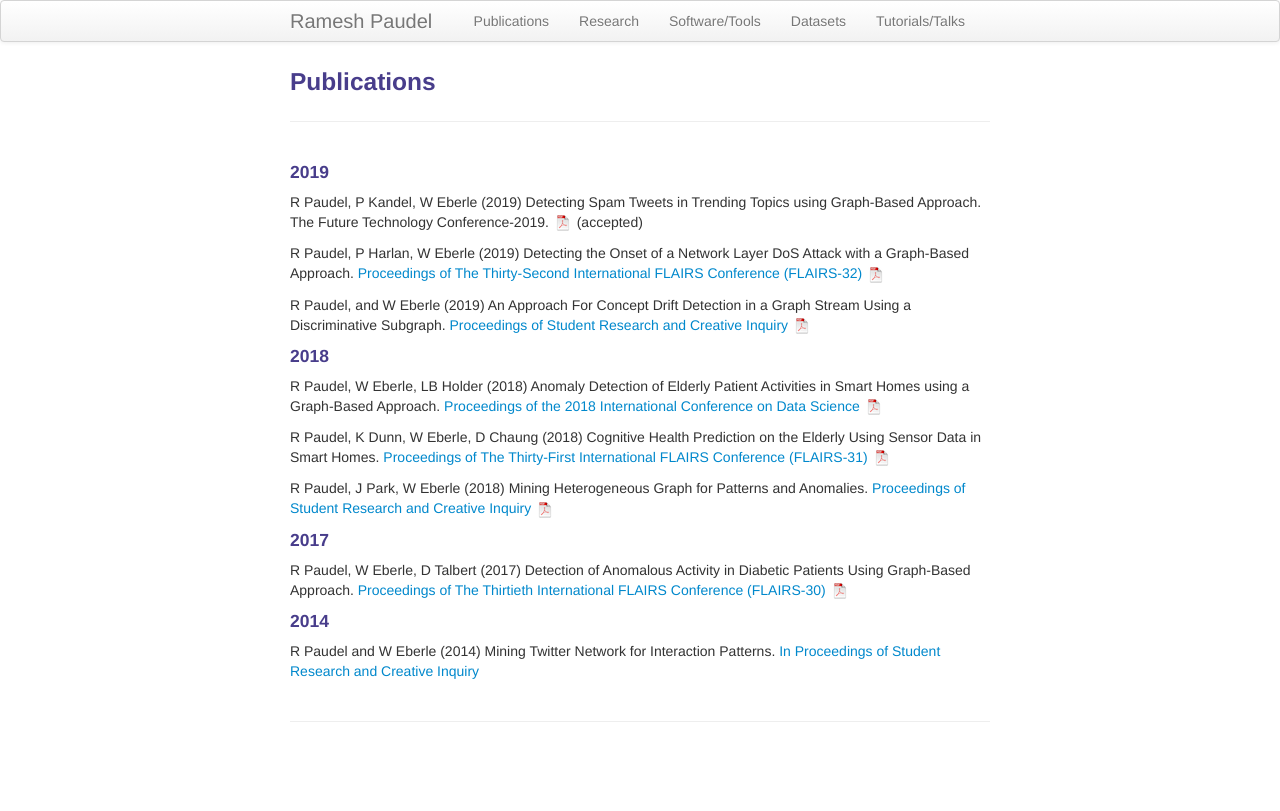
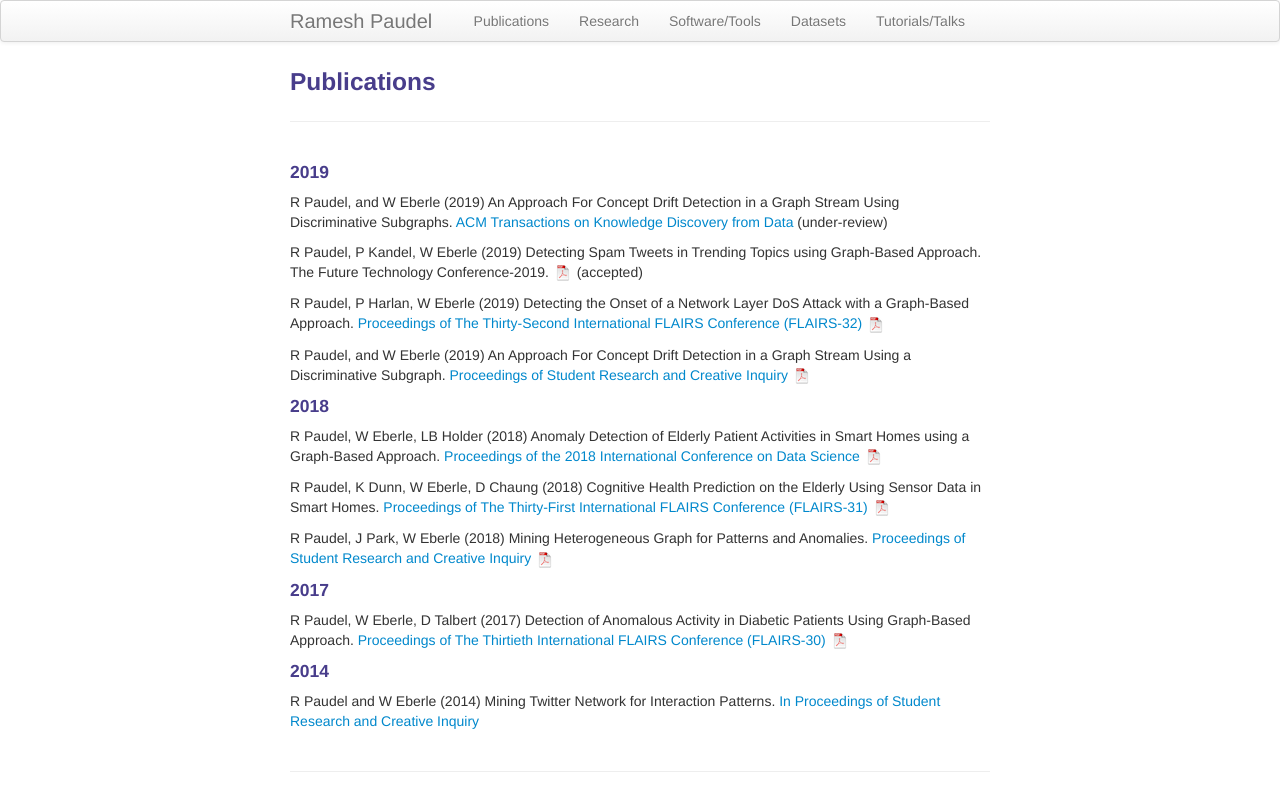
Before and after one commit to rpaudel42/rpaudel42.github.io, a Jekyll site: the page built from pages/pubs.md, in a window 1280 px wide. Shown: the top 811 px of the page. Built offline with Jekyll 4.4.1, drawn with Linux system fonts in a browser that asks for light colours.

Commit message:
update acm in publication

```diff
--- a/pages/pubs.md
+++ b/pages/pubs.md
@@ -4,6 +4,8 @@ title: Publications
 description: Ramesh Paudel's publications
 ---
 #### 2019
+R Paudel, and W Eberle
+(2019) An Approach For Concept Drift Detection in a Graph Stream Using Discriminative Subgraphs. [ACM Transactions on Knowledge Discovery from Data](https://tkdd.acm.org/about.cfm) (under-review)
 
 R Paudel, P Kandel, W Eberle
 (2019) Detecting Spam Tweets in Trending Topics using Graph-Based Approach. The Future Technology Conference-2019. [![pdf]({{ BASE_PATH }}/assets/icons/pdf-icon.png)](/assets/Spam_detection_in_trending_topic.pdf) (accepted)
```
